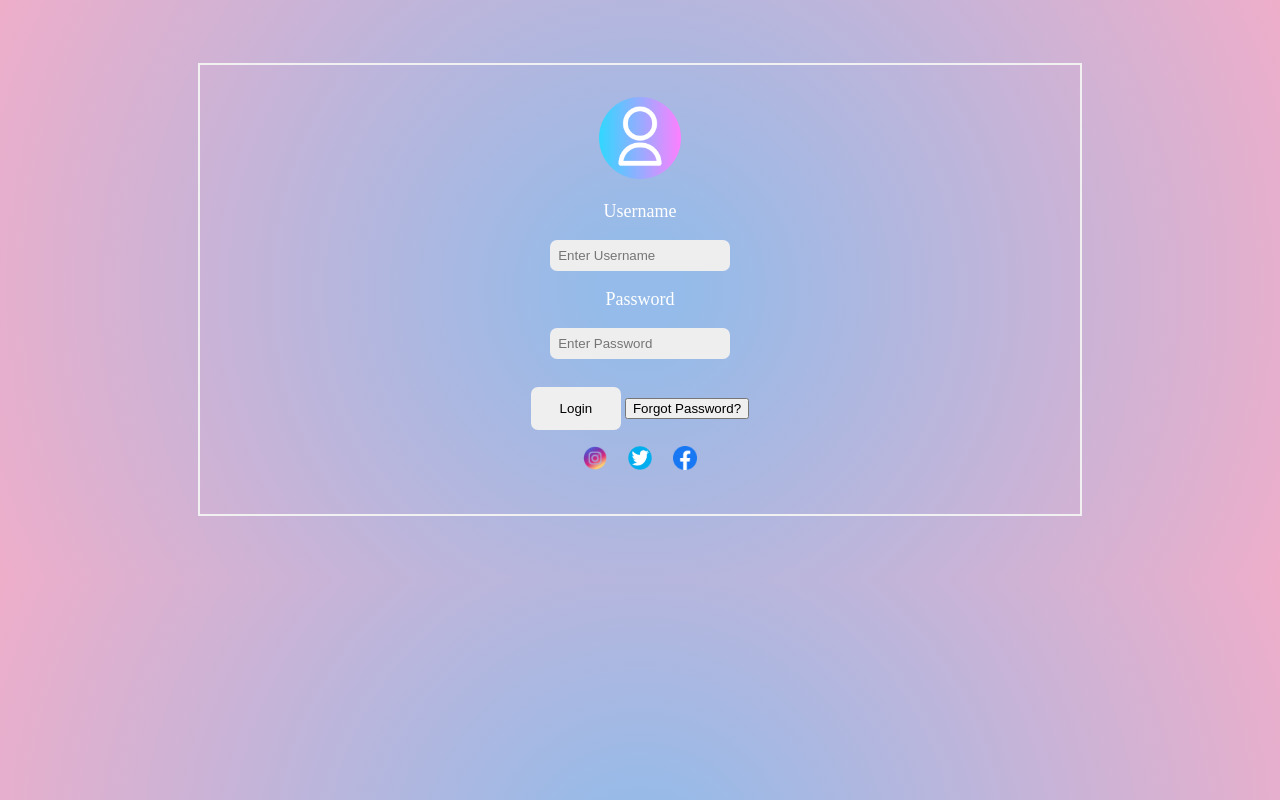
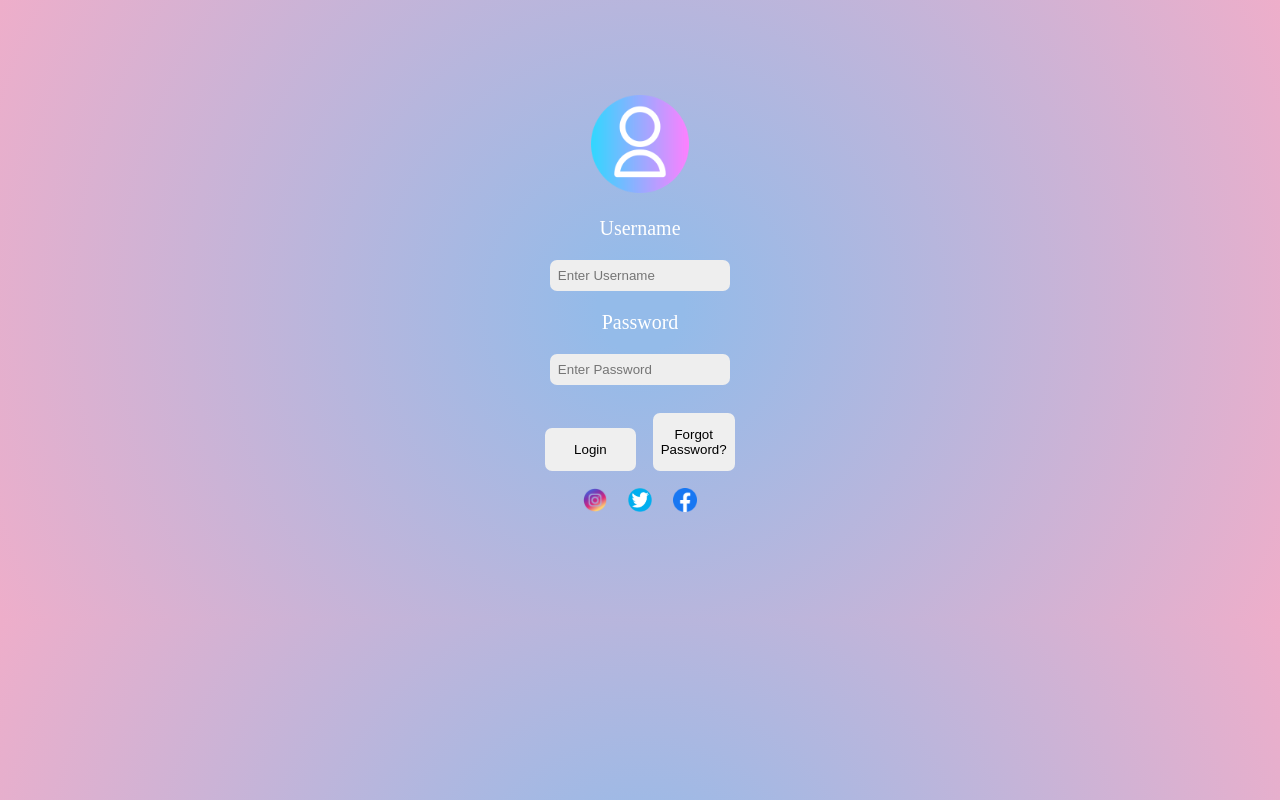
Before and after one commit to ervincolo/Login-Page, a plain HTML site: page index.html in a window 1280 px wide. Drawn offline with Linux system fonts and the light colour scheme.

Commit message:
Update main.css

```diff
--- a/main.css
+++ b/main.css
@@ -7,13 +7,13 @@ body {
  p {
    text-align: center;
    color: white;
-   font-size: 18px;
+   font-size: 20px;
 
  }
 
  #logo {
 
-   width: 10%;
+   width: 12%;
     }
 
  input {
@@ -33,7 +33,6 @@ body {
 
      text-align: center;
      color: white;
-     border: 2px solid #f1f1f1;
      margin: 5% 15% 5% 15%; /* Top,right,bottom,left*/
      padding: 2.5%;
  }
@@ -43,6 +42,7 @@ body {
    text-align: center;
    margin-top: 20px ;
    justify-content: space-between;
+   align-items: center;
 
  }
 
@@ -58,6 +58,26 @@ body {
 
  }
 
+ #forgotPassword {
+
+   color: black;
+   padding: 14px 7.5px;
+   margin: 8px 0;
+   border: none;
+   cursor: pointer;
+   width: 10%;
+   border-radius: 7px;
+   margin-left: 13px;
+
+ }
+
+ #forgotPassword:hover {
+
+  color: red;
+
+ }
+
+
  .logos img {
 
    width: 3%;
```
